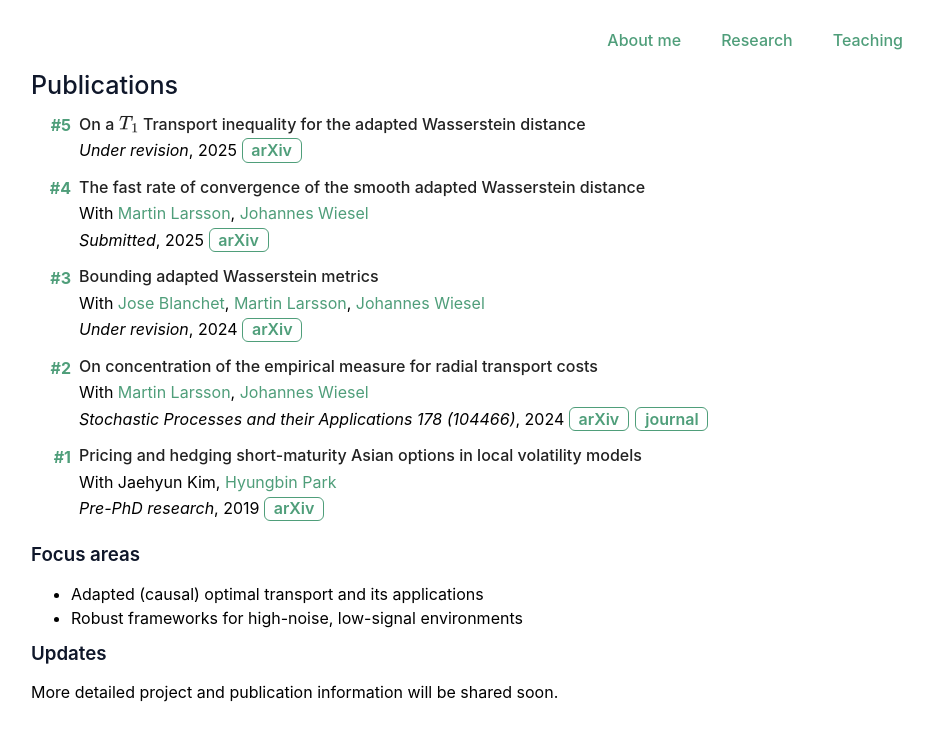
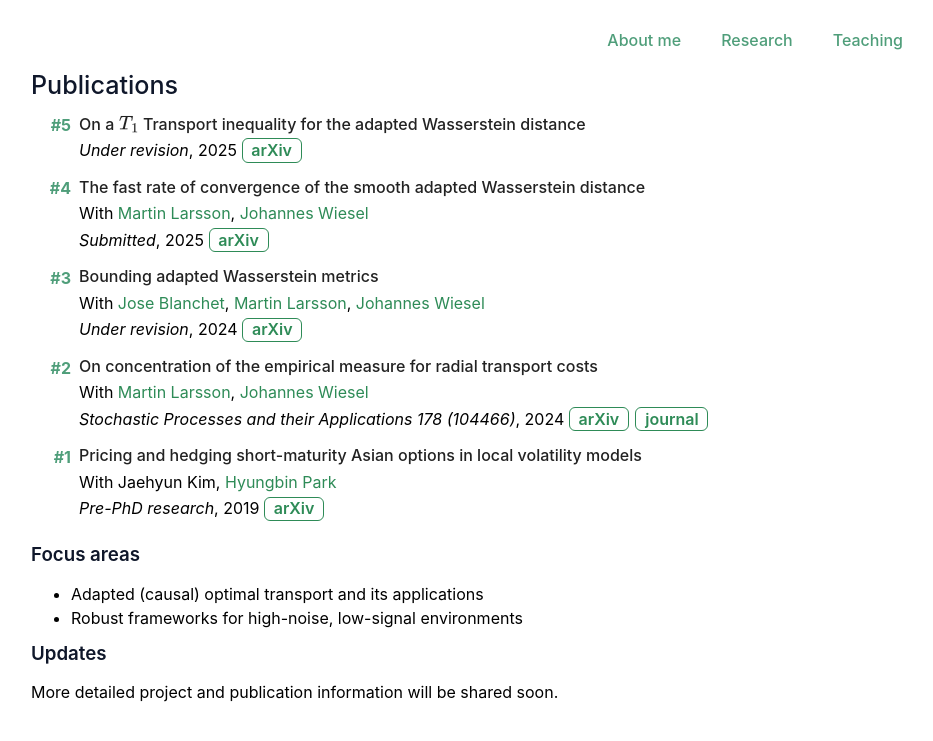
Before and after one commit to Jonghwap/Jonghwap.github.io, a Jekyll site: the page built from research.md, in a window 1280 px wide. Shown: the top 741 px of the page, without its empty margins (209-1142 px from the left). Built offline with Jekyll 4.4.1, drawn with Linux system fonts in a browser that asks for light colours; a style sheet for code colours, icons or effects is not loaded.

Commit message:
Update minimal-light.scss

```diff
--- a/_sass/minimal-light.scss
+++ b/_sass/minimal-light.scss
@@ -270,7 +270,7 @@ h1 {
 }
 
 a {
-  color:#4f9e7a;
+  color:#2e8b57;
   text-decoration:none;
 }
 
@@ -290,8 +290,8 @@ a:hover {
   display: inline-block;
   padding: 0.1em 0.55em;
   background-color: #ffffff;
-  color: #4f9e7a;
-  border: 1px solid #4f9e7a;
+  color: #2e8b57;
+  border: 1px solid #2e8b57;
   border-radius: 6px;
   font-weight: 600;
   line-height: 1.2;
@@ -309,12 +309,12 @@ a:hover {
 
 @media (prefers-color-scheme: dark) {
   a {
-    color:#4f9e7a;
+    color:#2e8b57;
   }
 }
 
 .accent-link {
-  color: #4f9e7a;
+  color: #2e8b57;
 }
 
 .accent-link:hover,
```
